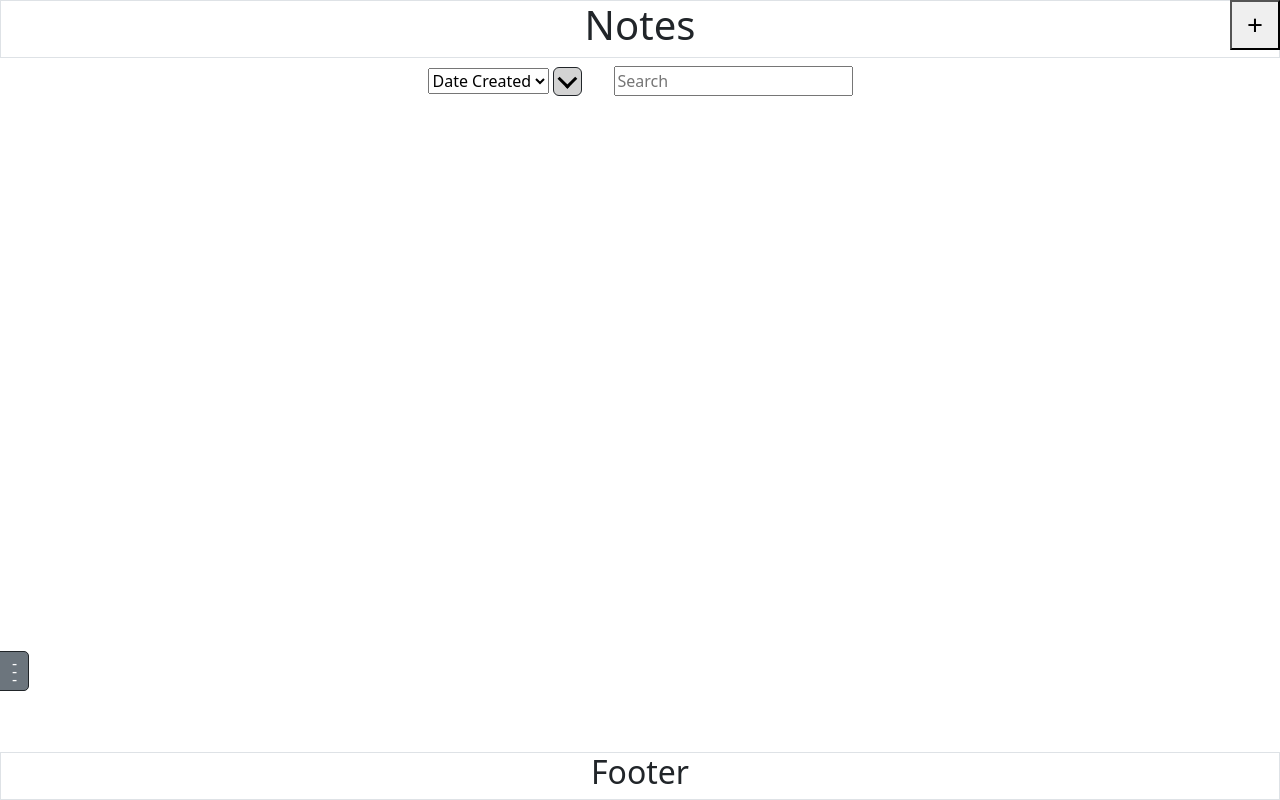
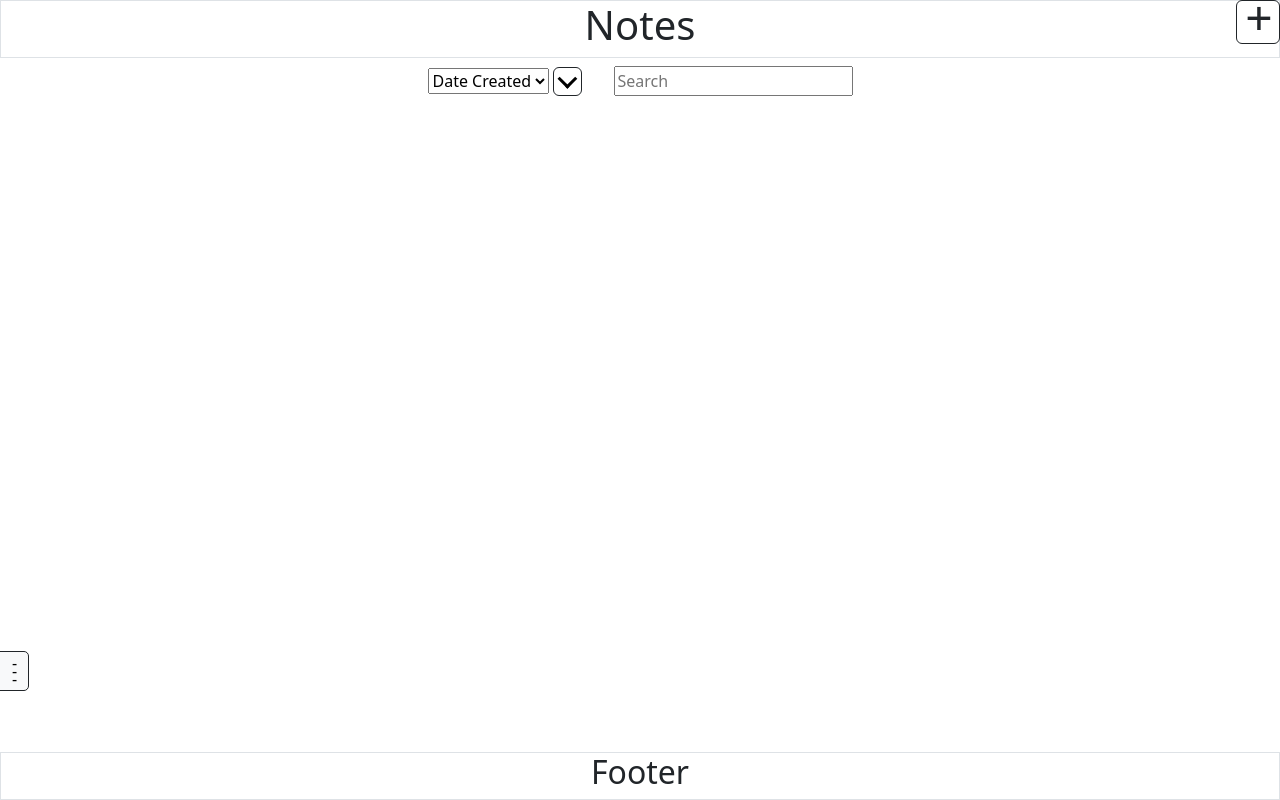
Before and after one commit to CrowsVeldt/third-project-notes, a website built with Vite: page index.html in a window 1280 px wide. Built offline with nearby package versions, Linux system fonts and the light colour scheme.

Commit message:
ui: improve style of plus and settings buttons

```diff
--- a/src/components/controls/newFormButton.ts
+++ b/src/components/controls/plusButton.ts
@@ -1,12 +1,11 @@
 import { formHandler } from "../noteForm";
 import newElement from "../../utils/newElement";
 
-const toggleFormButton = newElement({
+const plusButton = newElement({
   type: "button",
   id: "plus-button",
-  class: ["position-fixed", "end-0", "top-0", "toggle-button"],
+  class: ['btn', 'border', 'border-dark', "toggle-button"],
   props: [
-    ["style", "width:50px;height:50px;"],
     ["tabindex", "4"],
     ["data-bs-toggle", "tooltip"],
     ["data-bs-placement", "left"],
@@ -24,11 +23,12 @@ const toggleFormButton = newElement({
 
 const plus = newElement({
   type: "p",
+  id: 'plus-icon',
   content: "+",
-  class: ["fs-3", "toggle-button"],
+  class: ["toggle-button"],
   props: [["style", "pointer-events:none;"]],
 }) as HTMLParagraphElement;
 
-toggleFormButton.append(plus);
+plusButton.append(plus);
 
-export default toggleFormButton;
+export default plusButton;
--- a/src/components/controls/wipeButton.ts
+++ b/src/components/controls/wipeButton.ts
@@ -5,7 +5,7 @@ import { storageExists, wipeStorage } from "../../utils/storage";
 const wipeButton: HTMLButtonElement = newElement({
   type: "button",
   id: "wipe-button",
-  content: "Delete all?",
+  content: "Delete all",
   class: [
     "settings",
     "settings-child",
--- a/src/components/settings.ts
+++ b/src/components/settings.ts
@@ -34,7 +34,7 @@ const toggleButton = newElement({
   type: "button",
   id: "toggle-settings",
   content: `-\n -\n -`,
-  class: ["border", "border-dark", "settings", "btn", "btn-secondary"],
+  class: ["border", "border-dark", "settings", "btn", "btn-light"],
   props: [
     ["data-bs-toggle", "tooltip"],
     ["data-bs-placement", "right"],
--- a/src/main.ts
+++ b/src/main.ts
@@ -1,7 +1,7 @@
 import "./style.css";
 import { foot, head, main } from "./components/pageLayout";
 import noteDisplayControls from "./components/controls/searchAndSort";
-import toggleFormButton from "./components/controls/newFormButton";
+import plusButton from "./components/controls/plusButton";
 import {
   noteContainer,
   populateNoteContainer,
@@ -26,9 +26,9 @@ tooltipTriggerList.map(function (tooltipTriggerEl) {
   return new bootstrap.Tooltop(tooltipTriggerEl);
 });
 
-main.append(settings, noteContainer, formElement, fullNote, toggleFormButton);
+main.append(settings, noteContainer, formElement, fullNote);
 
-app.append(head, noteDisplayControls, main, foot);
+app.append(head, plusButton, noteDisplayControls, main, foot);
 app.addEventListener("mousedown", handleTouchEventsForm);
 app.addEventListener("mousedown", handleTouchEventsNote);
 app.addEventListener("mousedown", handleTouchEventsSettings);
--- a/src/style.css
+++ b/src/style.css
@@ -2,6 +2,25 @@
   height: 100vh;
   display: flex;
   flex-direction: column;
+}
+
+#plus-button {
+  width: 44.35px;
+  height: 44.35px;
+  position: fixed;
+  top: 0;
+  right: 0;
+}
+
+#plus-button:hover {
+  background-color: lightgrey;
+}
+
+#plus-icon {
+  position: fixed;
+  top: -0.4em;
+  right: 0.15em;
+  font-size: 3em;
 }
 
 #note-container {
@@ -77,6 +96,7 @@
 
 #settings {
   z-index: 1;
+  background-color: white;
 }
 
 #full-note-title {
@@ -96,11 +116,10 @@
   height: 29px;
   width: 29px;
   display: inline-block;
-  background-color: lightgray;
 }
 
 #direction:hover {
-  background-color: darkgray;
+  background-color: lightgray;
 }
 
 #direction.up {
```
